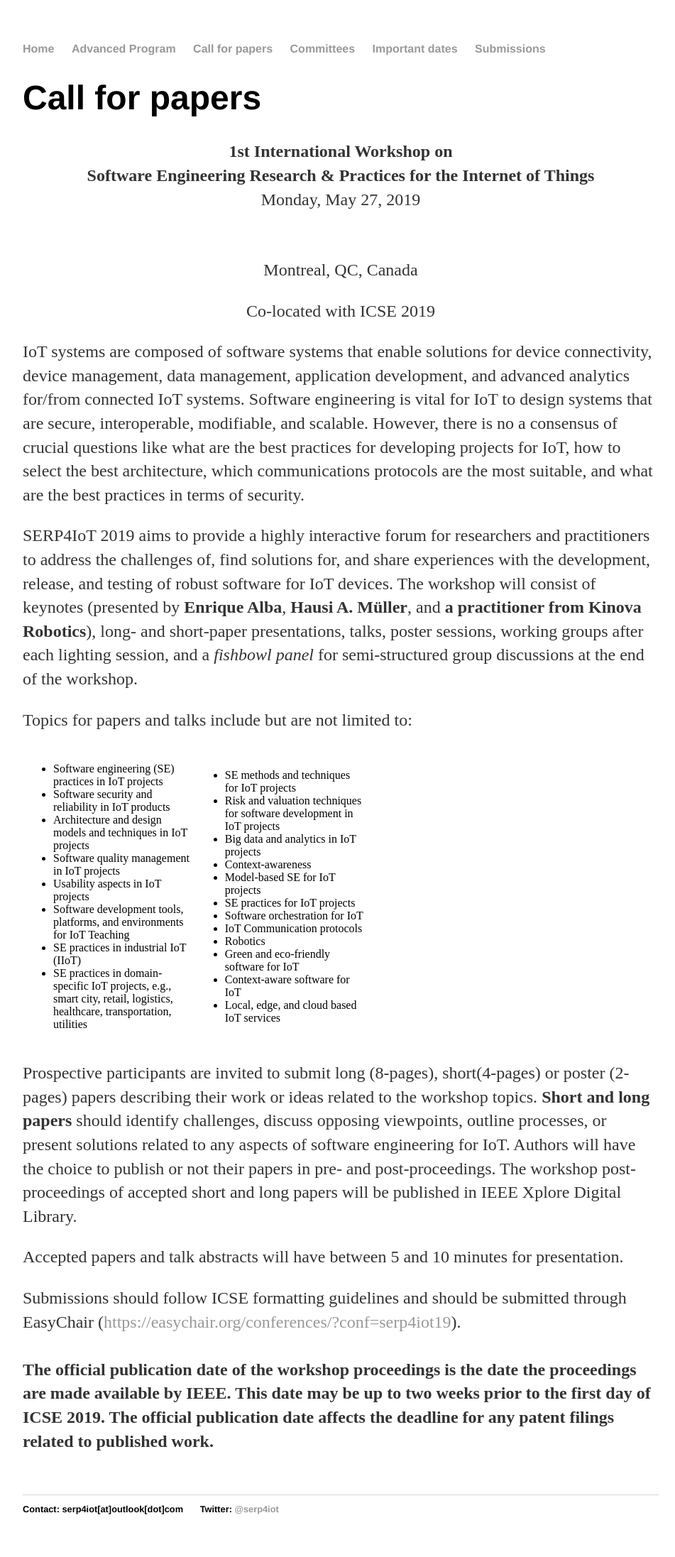
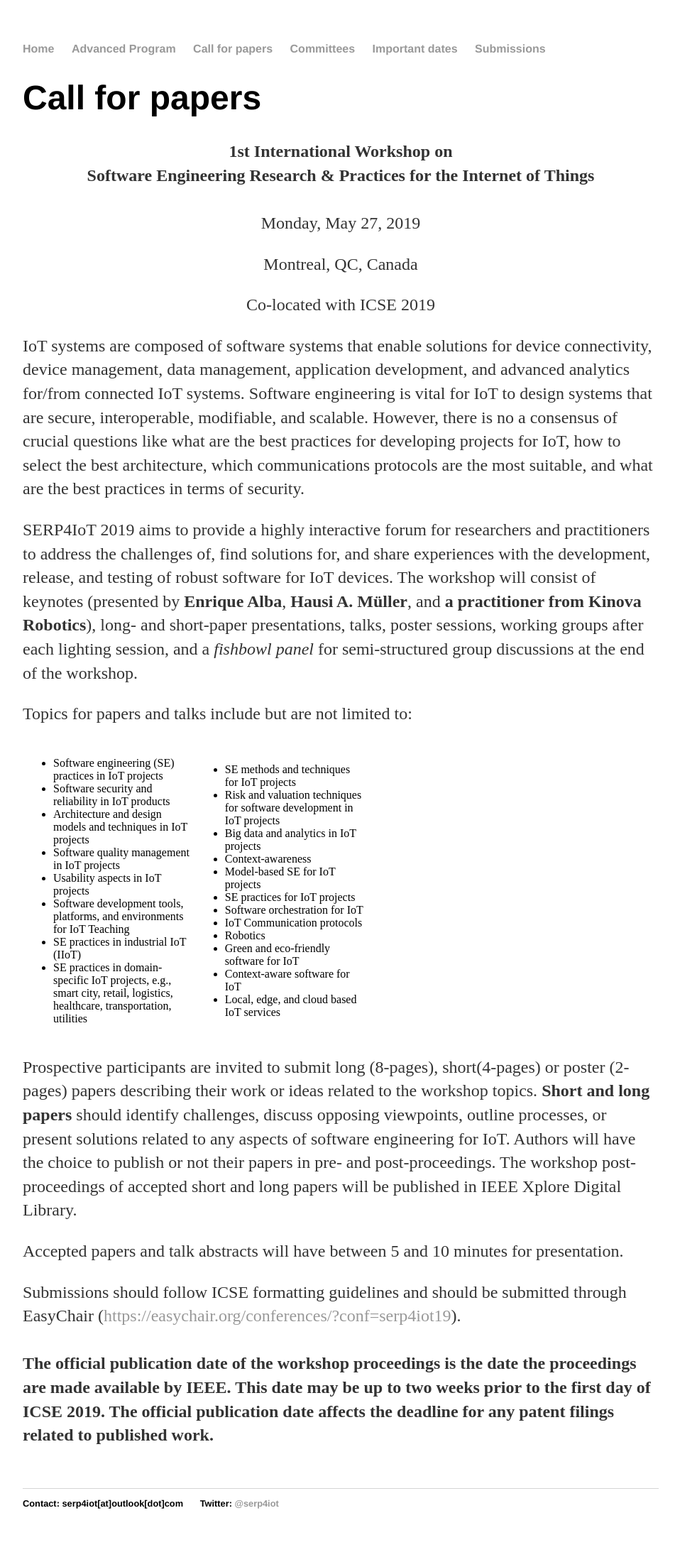
Before and after one commit to moar82/SERP4IoT, a Jekyll site: the page built from cpapers/index.html, in a window 1280 px wide. Shown: the whole page at 71% size, without its empty margins (160-1111 px from the left). Built offline with Jekyll 4.4.1, drawn with Linux system fonts in a browser that asks for light colours.

Commit message:
Update index.html

```diff
--- a/cpapers/index.html
+++ b/cpapers/index.html
@@ -5,8 +5,7 @@ title: call for papers
 
 <h1>Call for papers </h1>
 
-<p style="text-align: center;"><strong>1st International Workshop on<br>Software Engineering Research &amp; Practices for the Internet of Things</strong><strong><br /></strong><span style="font-weight: 400;">Monday, May 27, 2019</span></p>
-<br>
+<p style="text-align: center;"><strong>1st International Workshop on<br>Software Engineering Research &amp; Practices for the Internet of Things</strong><strong><br></strong><br><span style="font-weight: 400;">Monday, May 27, 2019</span></p>
 <p style="text-align: center;"><span style="font-weight: 400;">Montreal, QC, Canada </span></p>
 <p style="text-align: center;"><span style="font-weight: 400;">Co-located with ICSE 2019</span></p>
 <!--<p style="text-align: center;"><span style="font-weight: 400;">http://serp4iot.ptidej.net</span></p>
```
